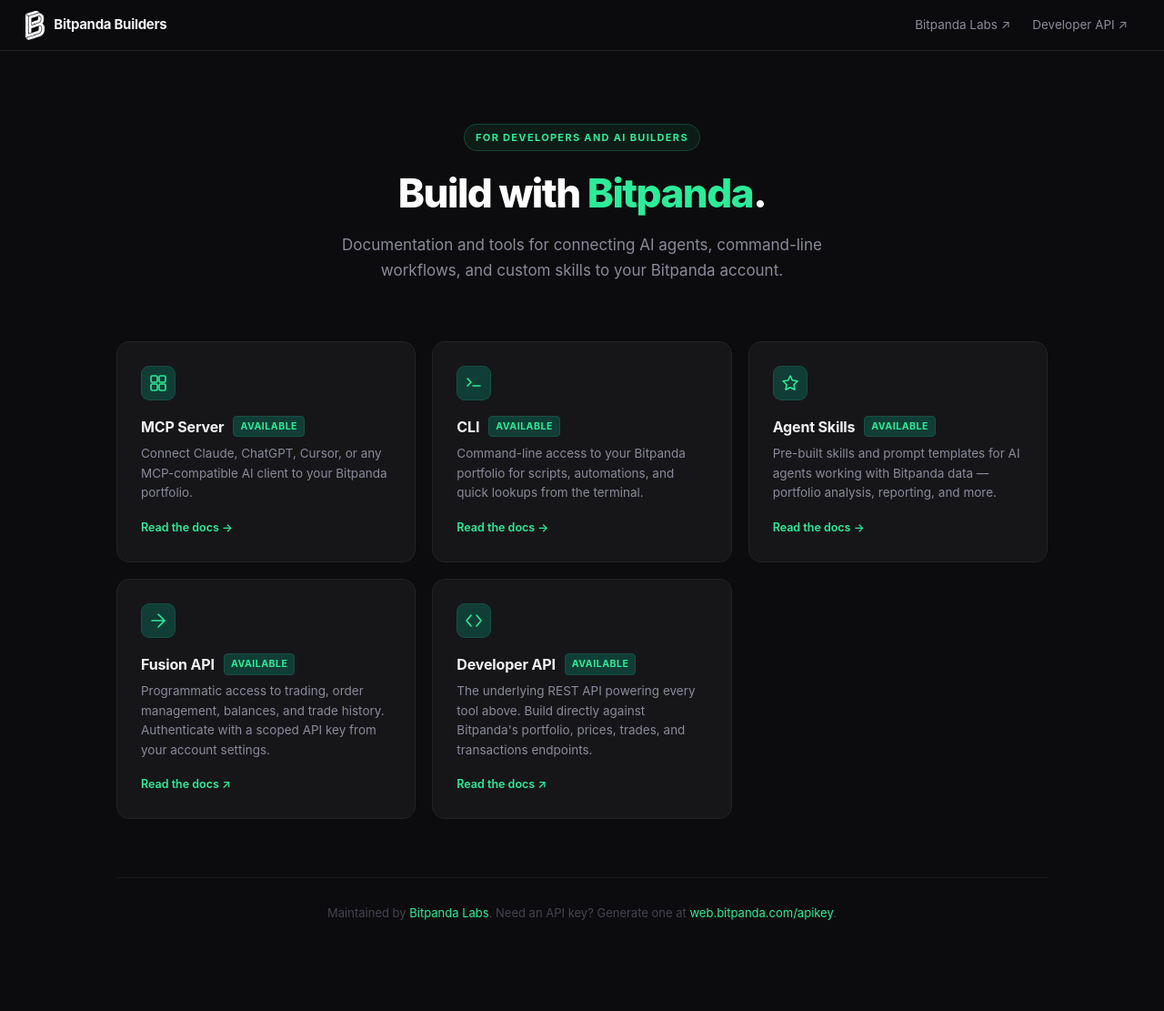
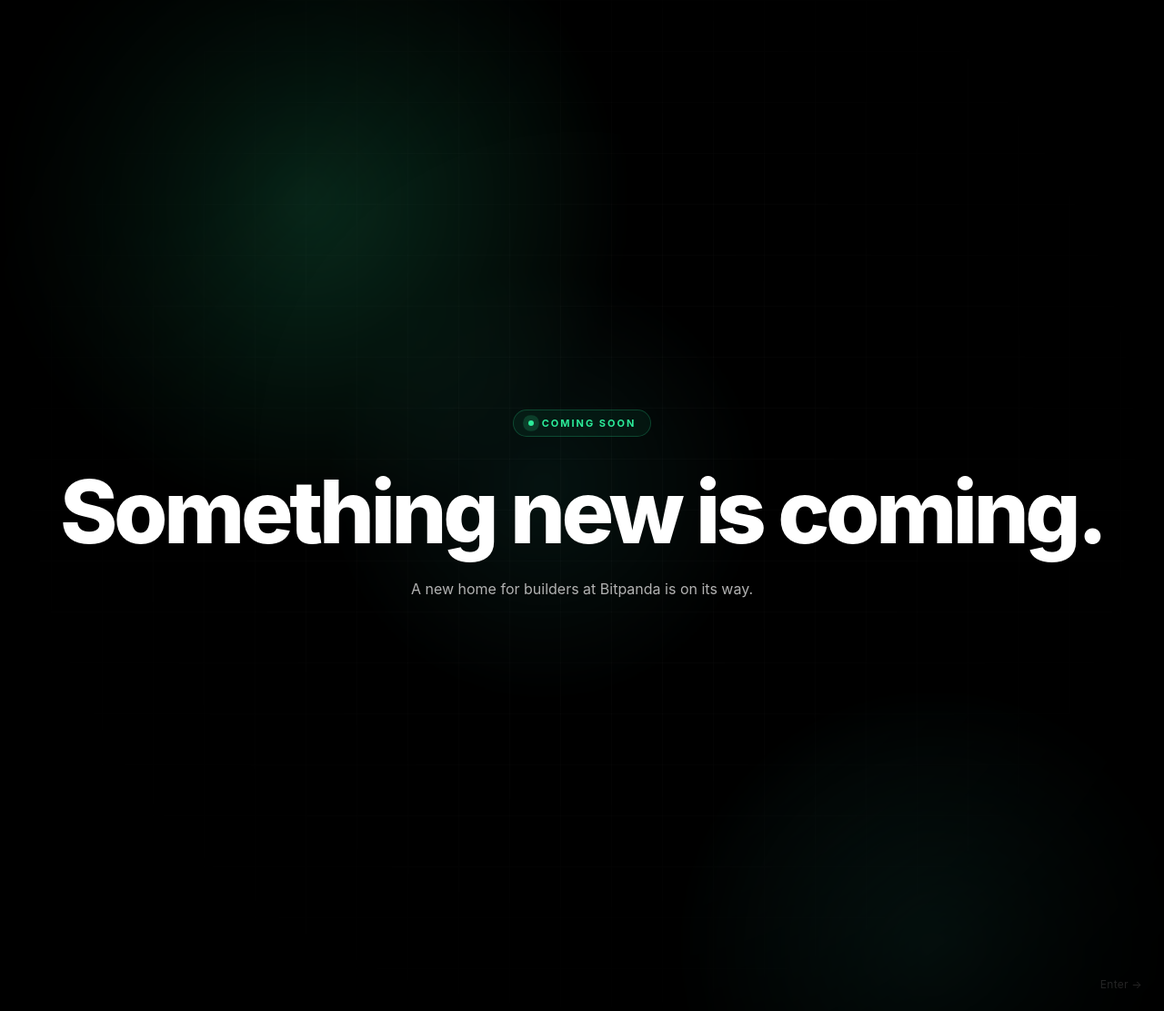
Before and after one commit to bitpanda-labs/builders-site, a Jekyll site: the page built from index.html, in a window 1280 px wide and 1111 px high. Shown: the whole window at 91% size. Built offline with Jekyll 4.4.1, drawn with Linux system fonts in a browser that asks for light colours.

Commit message:
Coming soon page

```diff
--- a/index.html
+++ b/index.html
@@ -1,31 +1,26 @@
 ---
 layout: default
-title: Bitpanda Builders
-description: Documentation and tools for connecting AI agents, command-line workflows, and custom skills to your Bitpanda account.
+title: Bitpanda Builders — Coming soon
+description: Something for builders is on its way.
 ---
 
 <style>
   *, *::before, *::after { box-sizing: border-box; margin: 0; padding: 0; }
 
   :root {
-    --bp-green:        #2cec9a;
-    --bp-green-dim:    #20d488;
-    --bp-green-faint:  rgba(44, 236, 154, 0.07);
-    --bp-green-border: rgba(44, 236, 154, 0.2);
-    --bp-teal:         #103e36;
-    --bp-teal-light:   #174f44;
+    /* Bitpanda brand palette */
+    --bp-green:       #2cec9a;              /* primary green */
+    --bp-green-soft:  rgba(44, 236, 154, 0.6);
+    --bp-teal:        #103e36;              /* brand teal (RGB 16 62 54) */
+    --bp-black:       #000000;              /* brand black */
+    --bp-grey:        #b2b2b2;              /* brand neutral grey (RGB 178) */
 
-    --bg:          #0C0C0E;
-    --bg-nav:      rgba(12, 12, 14, 0.92);
-    --bg-surface:  #161619;
-    --bg-surface2: #1C1C21;
-    --border:      #222228;
-    --border-soft: #1A1A1F;
-    --text:        #F2F2F5;
-    --text-muted:  #8A8A9A;
-    --text-faint:  #44444F;
-
-    --nav-h: 56px;
+    --bg:             var(--bp-black);
+    --bg-nav:         rgba(0, 0, 0, 0.7);
+    --border:         rgba(255, 255, 255, 0.06);
+    --text:           #F2F2F5;
+    --text-muted:     var(--bp-grey);
+    --nav-h:          56px;
   }
 
   html { scroll-behavior: smooth; }
@@ -34,239 +29,190 @@
     font-family: -apple-system, BlinkMacSystemFont, "Inter", "Segoe UI", sans-serif;
     background: var(--bg);
     color: var(--text);
-    line-height: 1.65;
-    font-size: 14.5px;
     min-height: 100vh;
+    position: relative;
+    overflow: hidden;
   }
 
-  header {
-    position: fixed; top: 0; left: 0; right: 0;
-    z-index: 200; height: var(--nav-h);
-    background: var(--bg-nav); backdrop-filter: blur(16px);
-    border-bottom: 1px solid var(--border);
-    display: flex; align-items: center; padding: 0 28px;
+  /* ---- Layered animated aurora backdrop ---- */
+  .aurora {
+    position: fixed; inset: 0;
+    z-index: 0;
+    pointer-events: none;
+    filter: blur(10px);
+  }
+  .aurora span {
+    position: absolute;
+    border-radius: 50%;
+    mix-blend-mode: screen;
+    opacity: 0.55;
+    will-change: transform;
+  }
+  .aurora .a1 {
+    width: 60vw; height: 60vw;
+    top: -20%; left: -10%;
+    background: radial-gradient(circle, rgba(44,236,154,0.32) 0%, transparent 60%);
+    animation: drift1 22s ease-in-out infinite;
+  }
+  .aurora .a2 {
+    width: 50vw; height: 50vw;
+    bottom: -25%; right: -10%;
+    background: radial-gradient(circle, rgba(16,62,54,0.85) 0%, transparent 60%);
+    animation: drift2 28s ease-in-out infinite;
+  }
+  .aurora .a3 {
+    width: 40vw; height: 40vw;
+    top: 30%; left: 45%;
+    background: radial-gradient(circle, rgba(16,62,54,0.55) 0%, transparent 60%);
+    animation: drift3 25s ease-in-out infinite;
+  }
+  @keyframes drift1 {
+    0%,100% { transform: translate(0,0) scale(1); }
+    50%     { transform: translate(12vw, 10vh) scale(1.15); }
+  }
+  @keyframes drift2 {
+    0%,100% { transform: translate(0,0) scale(1.1); }
+    50%     { transform: translate(-14vw, -8vh) scale(1); }
+  }
+  @keyframes drift3 {
+    0%,100% { transform: translate(-50%, 0) scale(1); }
+    50%     { transform: translate(-40%, -12vh) scale(1.2); }
   }
 
-  .nav-logo {
-    display: flex; align-items: center; gap: 10px;
-    text-decoration: none; color: var(--text);
-    font-weight: 700; font-size: 15px; letter-spacing: -0.02em;
+  /* ---- Fine grid + vignette for depth ---- */
+  .grid-overlay {
+    position: fixed; inset: 0;
+    z-index: 1;
+    pointer-events: none;
+    background-image:
+      linear-gradient(rgba(255,255,255,0.025) 1px, transparent 1px),
+      linear-gradient(90deg, rgba(255,255,255,0.025) 1px, transparent 1px);
+    background-size: 56px 56px;
+    mask-image: radial-gradient(circle at 50% 45%, black 0%, transparent 75%);
+    -webkit-mask-image: radial-gradient(circle at 50% 45%, black 0%, transparent 75%);
   }
-  .nav-logo img { height: 32px; width: auto; flex-shrink: 0; }
-
-  .nav-spacer { flex: 1; }
-
-  .nav-link {
-    font-size: 13.5px; color: var(--text-muted);
-    text-decoration: none; padding: 6px 12px; border-radius: 7px;
-    transition: all 0.15s;
-  }
-  .nav-link:hover { color: var(--text); background: var(--bg-surface); }
-
-  main {
-    padding-top: calc(var(--nav-h) + 80px);
-    padding-bottom: 96px;
-    max-width: 1080px;
-    margin: 0 auto;
-    padding-left: 28px;
-    padding-right: 28px;
+  .vignette {
+    position: fixed; inset: 0;
+    z-index: 1;
+    pointer-events: none;
+    background: radial-gradient(circle at 50% 45%, transparent 40%, rgba(0,0,0,0.85) 100%);
   }
 
-  .hero { text-align: center; margin-bottom: 64px; }
-  .eyebrow {
-    display: inline-block;
-    font-size: 11px; font-weight: 700;
-    letter-spacing: 0.12em; text-transform: uppercase;
-    color: var(--bp-green);
-    padding: 5px 12px; border-radius: 999px;
-    background: var(--bp-green-faint);
-    border: 1px solid var(--bp-green-border);
-    margin-bottom: 22px;
-  }
-  h1 {
-    font-size: 44px; font-weight: 800;
-    letter-spacing: -0.035em; line-height: 1.1;
-    color: #fff; margin-bottom: 18px;
-  }
-  h1 .accent { color: var(--bp-green); }
-  .lead {
-    font-size: 17px; line-height: 1.65;
-    color: var(--text-muted);
-    max-width: 620px; margin: 0 auto;
+  /* ---- Header: hidden on the coming-soon page for a clean full-screen look ---- */
+  header { display: none; }
+
+  /* ---- Center stage ---- */
+  main {
+    position: relative;
+    z-index: 10;
+    min-height: 100vh;
+    display: flex;
+    flex-direction: column;
+    align-items: center;
+    justify-content: center;
+    text-align: center;
+    padding: 28px;
   }
 
-  .grid {
-    display: grid;
-    grid-template-columns: repeat(auto-fit, minmax(300px, 1fr));
-    gap: 18px;
-    margin-bottom: 64px;
+  .badge {
+    display: inline-flex; align-items: center; gap: 9px;
+    font-size: 11px; font-weight: 700;
+    letter-spacing: 0.18em; text-transform: uppercase;
+    color: var(--bp-green);
+    padding: 7px 16px; border-radius: 999px;
+    background: rgba(44, 236, 154, 0.06);
+    border: 1px solid rgba(44, 236, 154, 0.22);
+    margin-bottom: 34px;
+    opacity: 0;
+    animation: rise 0.9s 0.1s cubic-bezier(0.2, 0.8, 0.2, 1) forwards;
+  }
+  .badge .dot {
+    width: 6px; height: 6px; border-radius: 50%;
+    background: var(--bp-green);
+    box-shadow: 0 0 0 0 var(--bp-green-soft);
+    animation: pulse 2.4s ease-out infinite;
+  }
+  @keyframes pulse {
+    0%   { box-shadow: 0 0 0 0 var(--bp-green-soft); }
+    70%  { box-shadow: 0 0 0 8px rgba(44, 236, 154, 0); }
+    100% { box-shadow: 0 0 0 0 rgba(44, 236, 154, 0); }
   }
 
-  .card {
-    display: block;
-    background: var(--bg-surface);
-    border: 1px solid var(--border);
-    border-radius: 14px;
-    padding: 26px;
-    text-decoration: none;
-    transition: border-color 0.18s, transform 0.18s, background 0.18s;
-    position: relative;
+  h1 {
+    font-size: clamp(44px, 9vw, 96px);
+    font-weight: 800;
+    letter-spacing: -0.045em;
+    line-height: 1.02;
+    margin-bottom: 22px;
+    opacity: 0;
+    animation: rise 1s 0.25s cubic-bezier(0.2, 0.8, 0.2, 1) forwards;
   }
-  .card:hover {
-    border-color: var(--bp-green-border);
-    background: var(--bg-surface2);
-    transform: translateY(-2px);
-    text-decoration: none;
+  /* Shimmering gradient sweep across the headline */
+  h1 .shine {
+    background: linear-gradient(
+      100deg,
+      #ffffff 0%, #ffffff 35%,
+      var(--bp-green) 50%,
+      #ffffff 65%, #ffffff 100%
+    );
+    background-size: 250% 100%;
+    -webkit-background-clip: text;
+    background-clip: text;
+    -webkit-text-fill-color: transparent;
+    color: transparent;
+    animation: shimmer 6s ease-in-out infinite;
   }
-  .card.disabled {
-    opacity: 0.55; cursor: not-allowed;
-    pointer-events: none;
+  @keyframes shimmer {
+    0%   { background-position: 150% 0; }
+    50%  { background-position: -50% 0; }
+    100% { background-position: 150% 0; }
   }
 
-  .card-icon {
-    width: 38px; height: 38px;
-    border-radius: 9px;
-    background: var(--bp-teal);
-    border: 1px solid var(--bp-teal-light);
-    display: flex; align-items: center; justify-content: center;
-    color: var(--bp-green);
-    margin-bottom: 16px;
+  .lead {
+    font-size: 16px;
+    color: var(--text-muted);
+    max-width: 460px;
+    line-height: 1.7;
+    opacity: 0;
+    animation: rise 1s 0.4s cubic-bezier(0.2, 0.8, 0.2, 1) forwards;
   }
-  .card-title-row {
-    display: flex; align-items: center; gap: 10px;
-    margin-bottom: 6px;
+
+  @keyframes rise {
+    from { opacity: 0; transform: translateY(14px); }
+    to   { opacity: 1; transform: translateY(0); }
   }
-  .card-title {
-    font-size: 16px; font-weight: 700;
-    color: var(--text); letter-spacing: -0.01em;
+
+  @media (prefers-reduced-motion: reduce) {
+    .aurora span, .badge .dot, h1 .shine { animation: none; }
+    .badge, h1, .lead { animation: none; opacity: 1; }
+    h1 .shine { -webkit-text-fill-color: #fff; color: #fff; }
   }
-  .badge {
-    font-size: 10.5px; font-weight: 700;
-    letter-spacing: 0.05em; text-transform: uppercase;
-    padding: 2px 7px; border-radius: 4px;
-    background: var(--bp-teal); color: var(--bp-green);
-    border: 1px solid var(--bp-teal-light);
+
+  /* Discreet unlock link — barely visible until hovered */
+  .unlock {
+    position: fixed;
+    bottom: 22px; right: 24px;
+    z-index: 20;
+    font-size: 12px; letter-spacing: 0.02em;
+    color: rgba(255, 255, 255, 0.14);
+    text-decoration: none;
+    transition: color 0.25s ease;
   }
-  .badge.gray {
-    background: var(--bg-surface2);
-    color: var(--text-faint);
-    border-color: var(--border);
-  }
-  .card-desc {
-    font-size: 13.5px; line-height: 1.6;
-    color: var(--text-muted);
-    margin-bottom: 14px;
-  }
-  .card-cta {
-    font-size: 12.5px; font-weight: 600;
-    color: var(--bp-green);
-    display: inline-flex; align-items: center; gap: 5px;
-  }
-  .card.disabled .card-cta { color: var(--text-faint); }
-
-  .footer-note {
-    text-align: center;
-    font-size: 13px;
-    color: var(--text-faint);
-    padding-top: 28px;
-    border-top: 1px solid var(--border-soft);
-  }
-  .footer-note a { color: var(--bp-green); text-decoration: none; }
-  .footer-note a:hover { text-decoration: underline; }
-
-  @media (max-width: 640px) {
-    h1 { font-size: 32px; }
-    .lead { font-size: 15px; }
-    main { padding-top: calc(var(--nav-h) + 48px); }
-  }
+  .unlock:hover { color: var(--bp-green); }
 </style>
 
+<div class="aurora">
+  <span class="a1"></span>
+  <span class="a2"></span>
+  <span class="a3"></span>
+</div>
+<div class="grid-overlay"></div>
+<div class="vignette"></div>
+
 <main>
+  <div class="badge"><span class="dot"></span> Coming soon</div>
+  <h1><span class="shine">Something new is coming.</span></h1>
+  <p class="lead">A new home for builders at Bitpanda is on its way.</p>
+</main>
 
-  <section class="hero">
-    <div class="eyebrow">For developers and AI builders</div>
-    <h1>Build with <span class="accent">Bitpanda</span>.</h1>
-    <p class="lead">Documentation and tools for connecting AI agents, command-line workflows, and custom skills to your Bitpanda account.</p>
-  </section>
-
-  <section class="grid">
-    <a href="{{ '/mcp/' | relative_url }}" class="card">
-      <div class="card-icon">
-        <svg width="20" height="20" viewBox="0 0 20 20" fill="none">
-          <rect x="2" y="2" width="7" height="7" rx="1.5" stroke="currentColor" stroke-width="1.6"/>
-          <rect x="11" y="2" width="7" height="7" rx="1.5" stroke="currentColor" stroke-width="1.6"/>
-          <rect x="2" y="11" width="7" height="7" rx="1.5" stroke="currentColor" stroke-width="1.6"/>
-          <rect x="11" y="11" width="7" height="7" rx="1.5" stroke="currentColor" stroke-width="1.6"/>
-        </svg>
-      </div>
-      <div class="card-title-row">
-        <span class="card-title">MCP Server</span>
-        <span class="badge">Available</span>
-      </div>
-      <p class="card-desc">Connect Claude, ChatGPT, Cursor, or any MCP-compatible AI client to your Bitpanda portfolio.</p>
-      <span class="card-cta">Read the docs →</span>
-    </a>
-
-    <a href="{{ '/cli/' | relative_url }}" class="card">
-      <div class="card-icon">
-        <svg width="20" height="20" viewBox="0 0 20 20" fill="none">
-          <path d="M3 5l4 4-4 4M9 13h8" stroke="currentColor" stroke-width="1.6" stroke-linecap="round" stroke-linejoin="round"/>
-        </svg>
-      </div>
-      <div class="card-title-row">
-        <span class="card-title">CLI</span>
-        <span class="badge">Available</span>
-      </div>
-      <p class="card-desc">Command-line access to your Bitpanda portfolio for scripts, automations, and quick lookups from the terminal.</p>
-      <span class="card-cta">Read the docs →</span>
-    </a>
-
-    <a href="{{ '/skills/' | relative_url }}" class="card">
-      <div class="card-icon">
-        <svg width="20" height="20" viewBox="0 0 20 20" fill="none">
-          <path d="M10 2l2.4 5 5.6.8-4 3.9.9 5.5L10 14.7 5.1 17.2 6 11.7 2 7.8l5.6-.8L10 2z" stroke="currentColor" stroke-width="1.6" stroke-linejoin="round"/>
-        </svg>
-      </div>
-      <div class="card-title-row">
-        <span class="card-title">Agent Skills</span>
-        <span class="badge">Available</span>
-      </div>
-      <p class="card-desc">Pre-built skills and prompt templates for AI agents working with Bitpanda data — portfolio analysis, reporting, and more.</p>
-      <span class="card-cta">Read the docs →</span>
-    </a>
-
-    <a href="https://docs.fusion.bitpanda.com/" target="_blank" rel="noopener" class="card">
-      <div class="card-icon">
-        <svg width="20" height="20" viewBox="0 0 20 20" fill="none">
-          <path d="M3 10h14M10 3l7 7-7 7" stroke="currentColor" stroke-width="1.6" stroke-linecap="round" stroke-linejoin="round"/>
-        </svg>
-      </div>
-      <div class="card-title-row">
-        <span class="card-title">Fusion API</span>
-        <span class="badge">Available</span>
-      </div>
-      <p class="card-desc">Programmatic access to trading, order management, balances, and trade history. Authenticate with a scoped API key from your account settings.</p>
-      <span class="card-cta">Read the docs ↗</span>
-    </a>
-
-    <a href="https://developers.bitpanda.com" target="_blank" rel="noopener" class="card">
-      <div class="card-icon">
-        <svg width="20" height="20" viewBox="0 0 20 20" fill="none">
-          <path d="M7 4l-5 6 5 6M13 4l5 6-5 6" stroke="currentColor" stroke-width="1.6" stroke-linecap="round" stroke-linejoin="round"/>
-        </svg>
-      </div>
-      <div class="card-title-row">
-        <span class="card-title">Developer API</span>
-        <span class="badge">Available</span>
-      </div>
-      <p class="card-desc">The underlying REST API powering every tool above. Build directly against Bitpanda's portfolio, prices, trades, and transactions endpoints.</p>
-      <span class="card-cta">Read the docs ↗</span>
-    </a>
-  </section>
-
-  <p class="footer-note">
-    Maintained by <a href="https://labs.bitpanda.com" target="_blank" rel="noopener">Bitpanda Labs</a>.
-    Need an API key? Generate one at <a href="https://web.bitpanda.com/apikey" target="_blank" rel="noopener">web.bitpanda.com/apikey</a>.
-  </p>
-
-</main>
+<a href="{{ '/home/' | relative_url }}" class="unlock" rel="nofollow">Enter →</a>
```
Also changed, not shown: 404.html (+5 -5 lines), _includes/docs-style.html (+7 -7 lines), index-full.html (added, +273 -0 lines).
